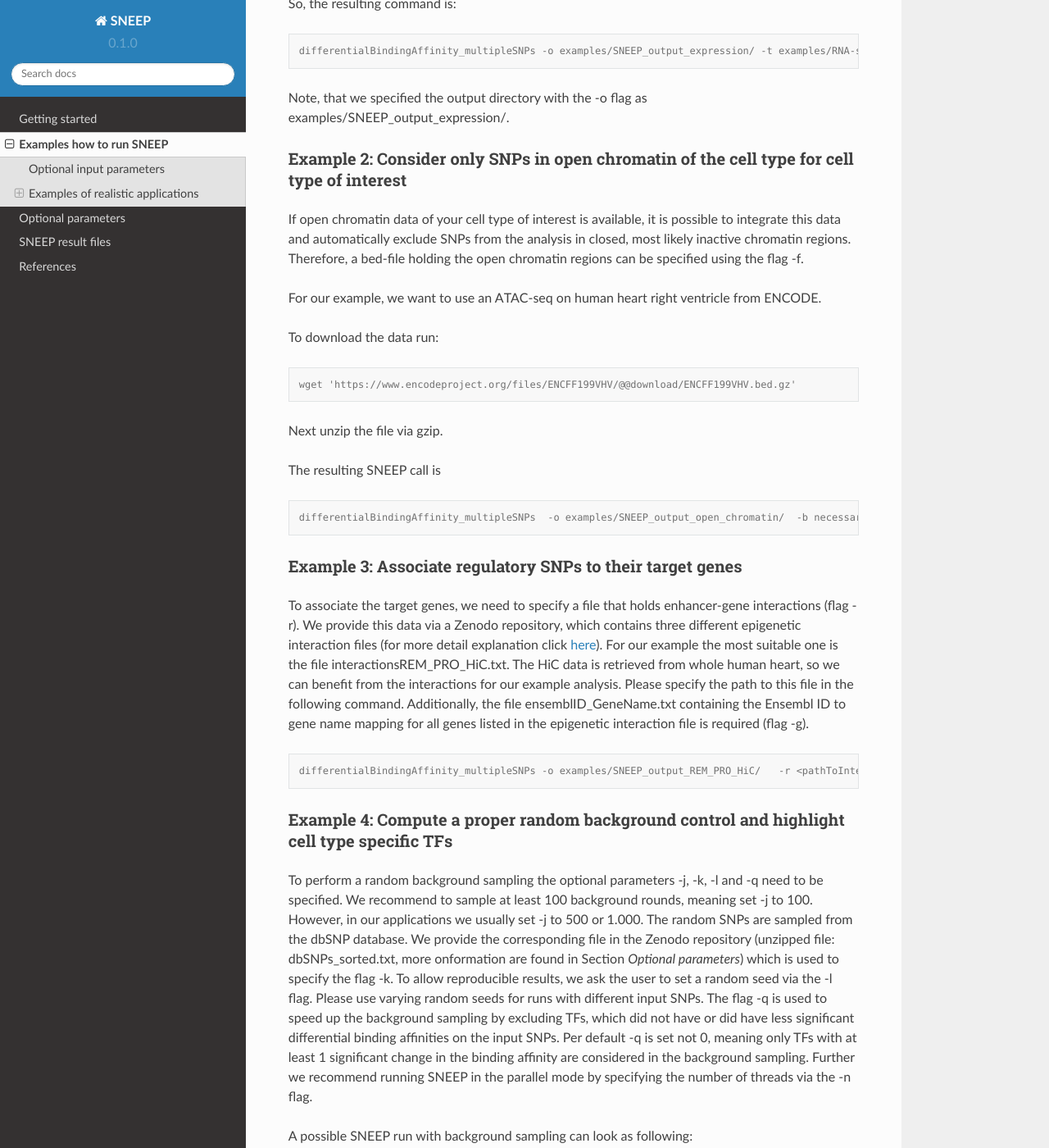
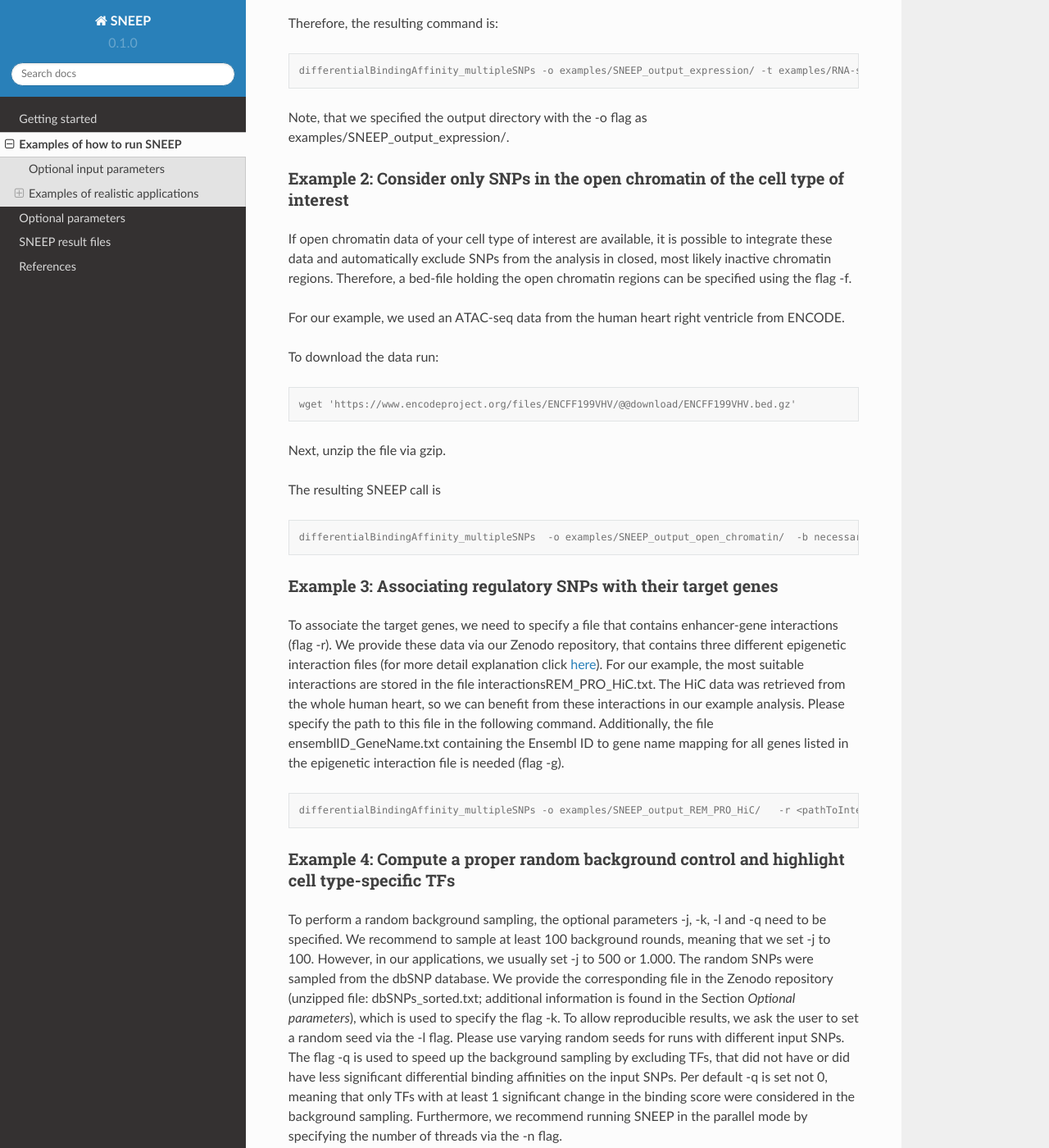
Before and after one commit to SchulzLab/SNEEP, a Sphinx documentation site: the page built from docs/examples.rst, in a window 1280 px wide and 1400 px high, scrolled down 1499 px. Shown: the whole window at 82% size. Built offline with Sphinx 7.4.7 and the Read the Docs theme 2.0.0, drawn with Linux system fonts in a browser that asks for light colours; pages that are not in the unit, such as notebooks, are missing from menus; some of the changed text lies outside the part shown.

Commit message:
Update examples.rst

```diff
--- a/docs/examples.rst
+++ b/docs/examples.rst
@@ -1,8 +1,8 @@
 =====================
-Examples how to run SNEEP
+Examples of how to run SNEEP
 =====================
 
-In this section we provide more details how to use our SNEEP pipeline for different applications.
+In this section, we provide additional details on how to use our SNEEP pipeline for different applications.
 
 Optional input parameters
 =========================
@@ -19,14 +19,14 @@ which results in
 
   Call program with ./src/differentialBindingAffinity_multipleSNPs
   optinal parameters:
-  -o outputDir (default SNEEP_output/, if you want to specific it, it must be done as first argument)
+  -o outputDir (default SNEEP_output/, if you want to specify it, it must be done as first argument)
   -n number threads (default 1)
   -p pvalue for motif hits (default 0.5)
-  -c pvalue differential binding (default 0.01)
+  -c pvalue indicating differential binding (default 0.01)
   -b base frequency for PFMs -> PWMs (/necessaryInputFiles/frequency.txt)
-  -a if flag is set,  all computed differential bindinding affinities are stored in <outputDir>/AllDiffBindAffinity.txt
+  -a if flag is set,  all computed differential binding scores are stored in <outputDir>/AllDiffBindAffinity.txt
   -f additional footprint/open chromatin region file in bed file format
-  -m if flag is set, the  maximal differential binding affinity per SNP is printed
+  -m if flag is set, the  maximal differential binding score per SNP is printed
   -t file where expression values of TFs are stored (e.g RNA-seq in a tab-seperated format e.g. ensemblID	expression-value)
   -d threshold TF activity (must be given if -t is given)
   -e tab-seperated file containing ensemblID to gene name mapping of the TFs (must be given if -t is given)
@@ -35,9 +35,9 @@ which results in
   -j rounds sampled background (default 0)
   -k path to sorted dbSNP file (if our provided file is used only SNPs in coding regions are considered)
   -l start seed (default 1)
-  -q minimal TF count which needs to be exceeded to be considered in random sampling (default 0)
+  -q minimal TF count that needs to be exceeded to be considered in random sampling (default 0)
   -u gene background analysis is performed (defaul false), -j must be set
-  -v perform TF enrichment  analysis (default  false), -j must be set
+  -v perform TF enrichment analysis (default  false), -j must be set
   -x transition matrix for binding affinity p-value, (default all transitions are equally likely) (necessaryInputFiles/transitionMatrix.txt)-h help
   transfac PFM file,  bed-like SNP file, path to genome file (fasta format) and scale file (see necessaryInputFiles/estimatedScalesPerMotif_1.9.txt for human data) must be given
   help function end
@@ -46,17 +46,17 @@ which results in
 Examples of realistic applications
 ===================================
 
-For a realistic example we consider SNPs associated to myocardial infarction (downloaded from the `GWAS catalog <https://www.ebi.ac.uk/gwas/efotraits/EFO_0000612>`_) and the corresponding proxy SNPs (determined with `SNiPA <https://snipa.helmholtz-muenchen.de/snipa3/index.php?task=proxy_search>`_, R2 value >= 0.8). The following section provides example runs with different combination of the optional input parameters. The example data is located in the directory SNEEP/example/. The default parameters (SNP-file, motif file, human genome file and scale file) are the once we already used in the minimal example. Make sure you are located in the SNEEP main folder (SNEEP/).
+For a realistic example, we considered SNPs associated with myocardial infarction (downloaded from the `GWAS catalog <https://www.ebi.ac.uk/gwas/efotraits/EFO_0000612>`_) and the corresponding proxy SNPs (determined with `SNiPA <https://snipa.helmholtz-muenchen.de/snipa3/index.php?task=proxy_search>`_, R2 value >= 0.8). The following section provides example runs with different combinations of the optional input parameters. The example data are located in the directory SNEEP/example/. The default parameters (SNP-file, motif file, human genome file and scale file) are the once we already used in the minimal example. Make sure you are located in the SNEEP main folder (SNEEP/).
 
-Notice, that the optional parameters can be combined in many more ways then presented in the following examples.
+Note, that the optional parameters can be combined in many additional ways, as presented in the following examples.
 
 Example 1: Consider only TFs expressed in the cell type or tissue of interest
 ------------------------------------------------------------------------------
 
-To do so, we need to set the optional parameters -t, -d and -e. For our example the file containing the expression values (flag -t) are provided in the example directory and derived from cardiomyocytes. Additionally, we provide the file containing the mapping between Ensembl ID (used in the expression value file) and the names of the TFs specified in the motif file (flag -e). As flag -d, we use a rather less stringent expression value threshold of 0.5. In general, you can choose any value, which is most suitable for you (also depending on the normalization that you did for the gene expression data).
+To do so, we need to set the optional parameters -t, -d and -e. For our example, the file containing the expression values (flag -t) are provided in the example directory and derived from cardiomyocytes. Additionally, we provided the a file containing the mapping between the Ensembl ID (used in the expression value file) and the names of the TFs specified in the motif file (flag -e). For flag -d, we used a rather less stringent expression value threshold of 0.5. In general, you can choose any value, that is most suitable for you (also depending on the normalization that you did for the gene expression data).
 Additionally, we specify a p-value threshold for the TF binding score (-p), a p-value threshold D\ :sub:`max` as 0.001 (-c), the number of threads to use as 10 (-n) and two files to refine for the binding affinity p-value computation (-b and -x).
 
-So, the resulting command is:
+Therefore, the resulting command is:
 
 .. code-block:: console
 
@@ -64,13 +64,13 @@ So, the resulting command is:
 
 Note, that we specified the output directory with the -o flag as examples/SNEEP_output_expression/.
 
-Example 2: Consider only SNPs in open chromatin of the cell type for cell type of interest
+Example 2: Consider only SNPs in the open chromatin of the cell type of interest
 ---------------------------------------------------------------------------------------
 
-If open chromatin data of your cell type of interest is available, it is possible to integrate this data and automatically exclude SNPs from the analysis in closed, most likely inactive chromatin regions.
+If open chromatin data of your cell type of interest are available, it is possible to integrate these data and automatically exclude SNPs from the analysis in closed, most likely inactive chromatin regions.
 Therefore, a bed-file holding the open chromatin regions can be specified using the flag -f.
 
-For our example, we want to use an ATAC-seq on human heart right ventricle from ENCODE.
+For our example, we used an ATAC-seq data from the  human heart right ventricle from ENCODE.
 
 To download the data run:
 
@@ -78,7 +78,7 @@ To download the data run:
 
   wget 'https://www.encodeproject.org/files/ENCFF199VHV/@@download/ENCFF199VHV.bed.gz'
 
-Next unzip the file via gzip.
+Next, unzip the file via gzip.
 
 The resulting SNEEP call is
 
@@ -86,22 +86,22 @@ The resulting SNEEP call is
 
   differentialBindingAffinity_multipleSNPs  -o examples/SNEEP_output_open_chromatin/  -b necessaryInputFiles/frequency.txt -x necessaryInputFiles/transition_matrix.txt -f ENCFF199VHV.bed  -p 0.5 -c 0.001 -n 10  examples/combined_Jaspar2022_Hocomoco_Kellis_human_transfac.txt examples/SNPs_EFO_0000612_myocardial_infarction.bed <pathToGenome> necessaryInputFiles/estimatedScalesPerMotif_1.9.txt
 
-Example 3: Associate regulatory SNPs to their target genes
+Example 3: Associating regulatory SNPs with their target genes
 ------------------------------------------------------------------------------------------------------------
 
-To associate the target genes, we need to specify a file that holds enhancer-gene interactions (flag -r). We provide this data via a Zenodo repository, which contains three different epigenetic interaction files (for more detail explanation click `here <https://sneep.readthedocs.io/en/latest/detailsInput.html#flag-r-and-g-epigenetic-interactions>`_). For our example the most suitable one is the file interactionsREM_PRO_HiC.txt. The HiC data is retrieved from whole human heart, so we can benefit from the interactions for our example analysis. Please specify the path to this file in the following command. Additionally, the file ensemblID_GeneName.txt containing the Ensembl ID to gene name mapping for all genes listed in the epigenetic interaction file is required (flag -g).
+To associate the target genes, we need to specify a file that contains enhancer-gene interactions (flag -r). We provide these data via our Zenodo repository, that contains three different epigenetic interaction files (for more detail explanation click `here <https://sneep.readthedocs.io/en/latest/detailsInput.html#flag-r-and-g-epigenetic-interactions>`_). For our example, the most suitable interactions are stored in the file interactionsREM_PRO_HiC.txt. The HiC data was retrieved from the whole human heart, so we can benefit from these interactions in our example analysis. Please specify the path to this file in the following command. Additionally, the file ensemblID_GeneName.txt containing the Ensembl ID to gene name mapping for all genes listed in the epigenetic interaction file is needed (flag -g).
 
 .. code-block:: console
 
   differentialBindingAffinity_multipleSNPs -o examples/SNEEP_output_REM_PRO_HiC/   -r <pathToInteractions> -g examples/ensemblID_GeneName.txt  -p 0.5 -c 0.001 -n 10 -b necessaryInputFiles/frequency.txt -x necessaryInputFiles/transition_matrix.txt examples/combined_Jaspar2022_Hocomoco_Kellis_human_transfac.txt  examples/SNPs_EFO_0000612_myocardial_infarction.bed <path_to_genome> necessaryInputFiles/estimatedScalesPerMotif_1.9.txt
 
-Example 4: Compute a proper random background control and highlight cell type specific TFs
+Example 4: Compute a proper random background control and highlight cell type-specific TFs
 ---------------------------------------------------------------------------------------------
 
-To perform a random background sampling the optional parameters -j, -k, -l and -q need to be specified. We recommend to sample at least 100 background rounds, meaning set -j to 100. However, in our applications we usually set -j to 500 or 1.000. The random SNPs are sampled from the dbSNP database. We provide the corresponding file in the Zenodo repository (unzipped file: dbSNPs_sorted.txt, more onformation are found in Section *Optional parameters*) which is used to specify the flag -k. To allow reproducible results, we ask the user to set a random seed via the -l flag. Please use varying random seeds for runs with different input SNPs. The flag -q is used to speed up the background sampling by excluding TFs, which did not have or did have less significant differential binding affinities on the input SNPs. Per default -q is set not 0, meaning only TFs with at least 1 significant change in the binding affinity are considered in the background sampling.
-Further we recommend running SNEEP in the parallel mode by specifying the number of threads via the -n flag.
+To perform a random background sampling, the optional parameters -j, -k, -l and -q need to be specified. We recommend to sample at least 100 background rounds, meaning that we set -j to 100. However, in our applications, we usually set -j to 500 or 1.000. The random SNPs were sampled from the dbSNP database. We provide the corresponding file in the Zenodo repository (unzipped file: dbSNPs_sorted.txt; additional information is found in the Section *Optional parameters*), which is used to specify the flag -k. To allow reproducible results, we ask the user to set a random seed via the -l flag. Please use varying random seeds for runs with different input SNPs. The flag -q is used to speed up the background sampling by excluding TFs, that did not have or did have less significant differential binding affinities on the input SNPs. Per default -q is set not 0, meaning that only TFs with at least 1 significant change in the binding score were considered in the background sampling.
+Furthermore, we recommend running SNEEP in the parallel mode by specifying the number of threads via the -n flag.
 
-A possible SNEEP run with background sampling can look as following:
+A possible SNEEP run with background sampling can look as follows:
 
 .. code-block:: console
 
```
